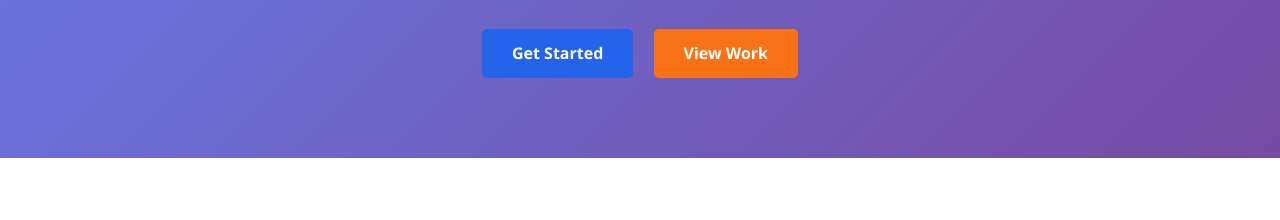
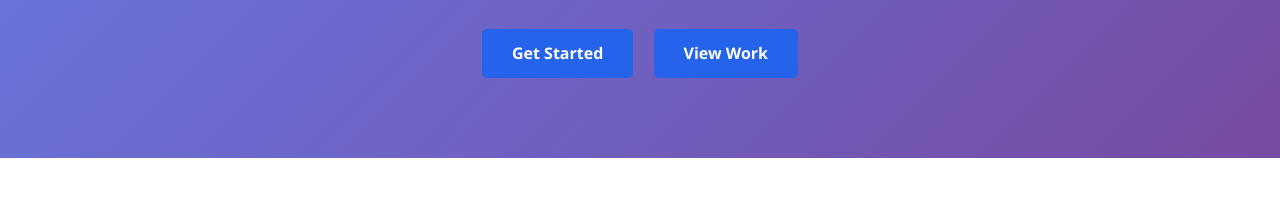
Before and after one commit to guesterror4zero4/WebSolution, a plain HTML site: page index.html in a window 1280 px wide. Shown: the part 385-605 px from the top of the page. Drawn offline with Linux system fonts and the light colour scheme.

Commit message:
Update index.html

```diff
--- a/index.html
+++ b/index.html
@@ -9,7 +9,7 @@
         :root {
             --primary: #2563eb;
             --primary-dark: #1d4ed8;
-            --secondary: #f97316;
+            --secondary: #2563eb;
             --dark: #1f2937;
             --light: #f8fafc;
             --gray: #64748b;
```
